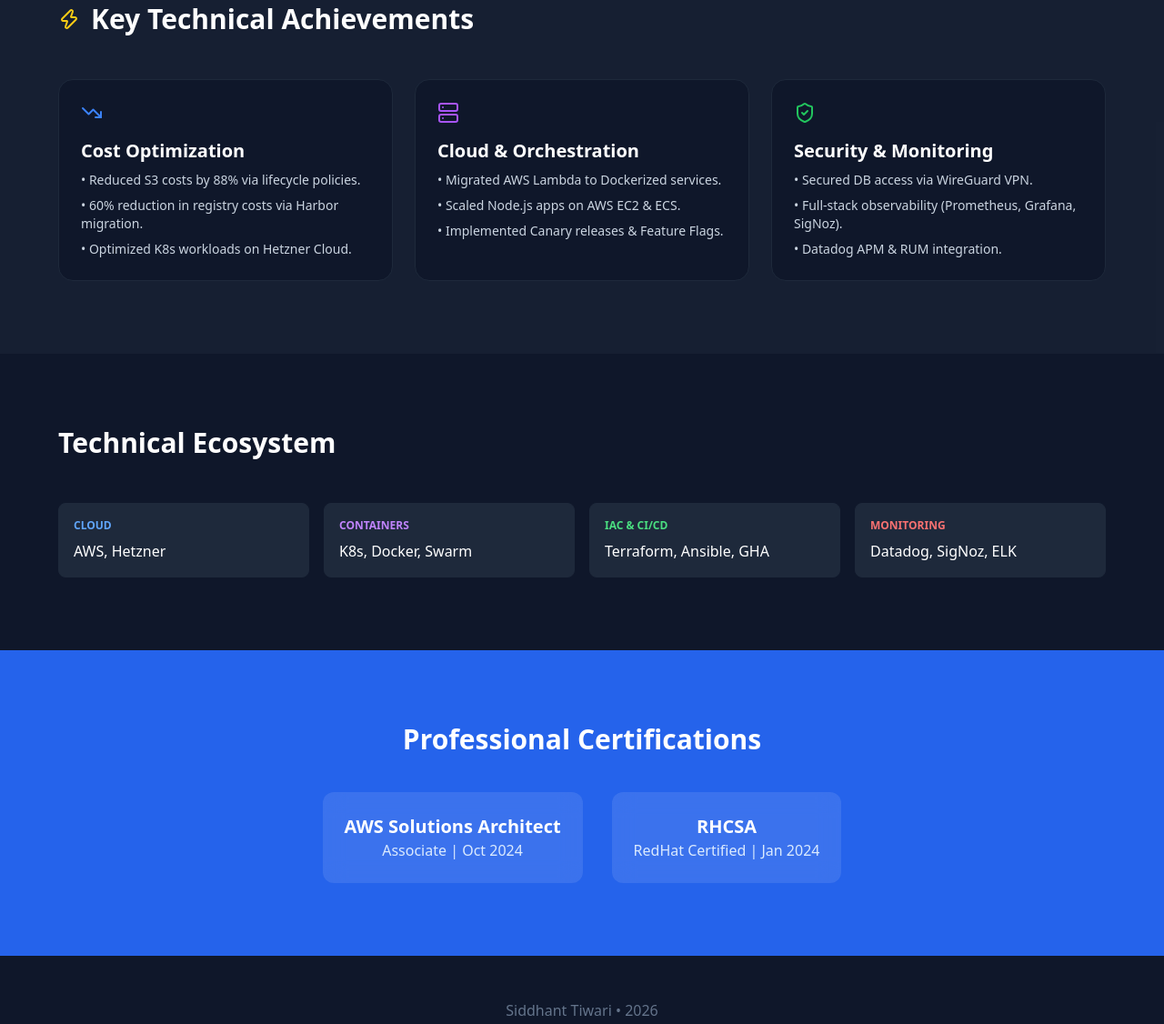
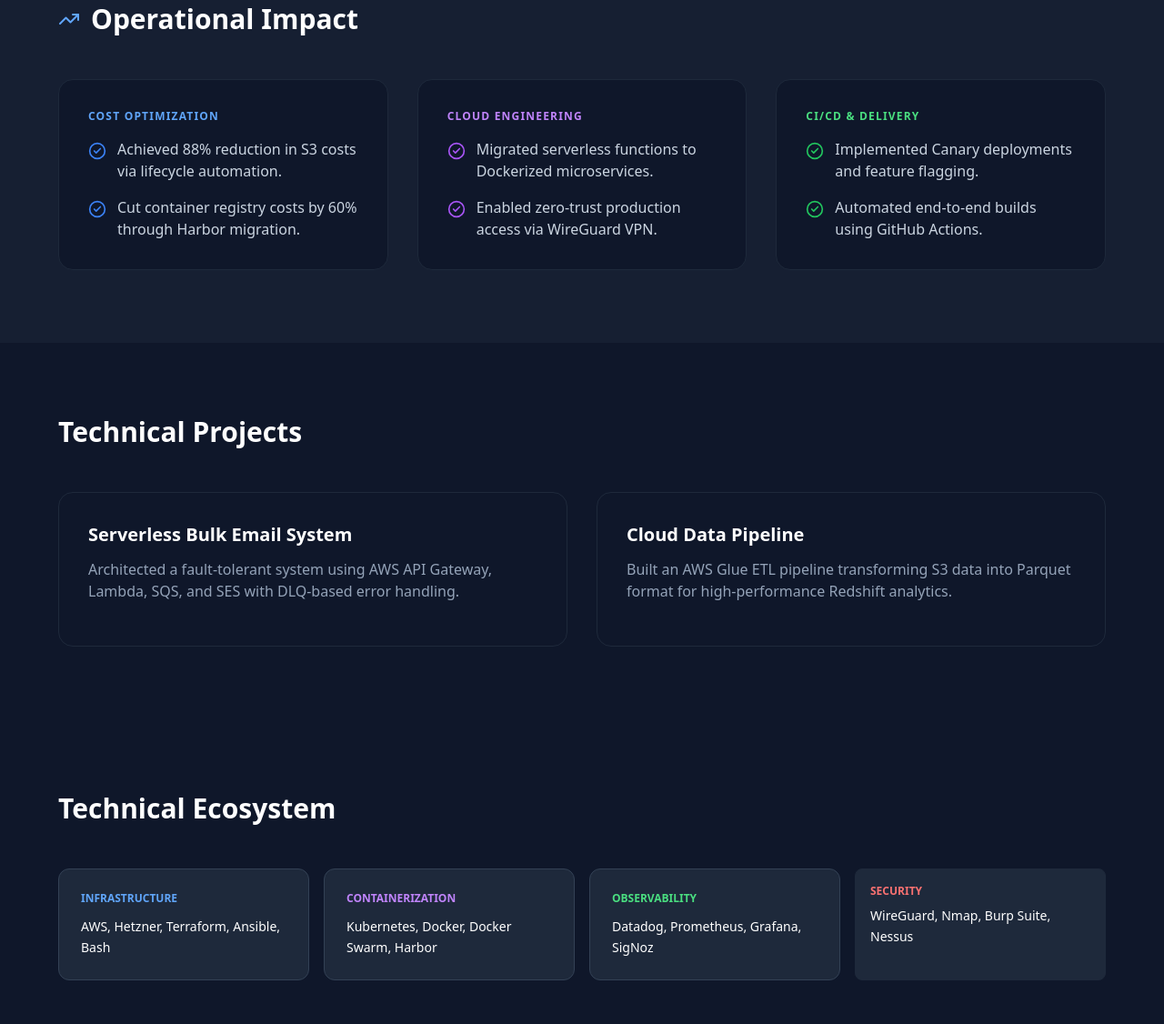
Before and after one commit to Siddhant00Tiwari/website, a plain HTML site: page index.html in a window 1280 px wide. Shown: the part 629-1755 px from the top of the page at 91% size. Drawn offline with nearby package versions, Linux system fonts and the light colour scheme.

Commit message:
Revise portfolio content and layout
Updated various sections of the portfolio page, including title, job title, and technical achievements. Enhanced the layout and content for better clarity and professionalism.

```diff
--- a/index.html
+++ b/index.html
@@ -18,29 +18,28 @@
 
     <nav class="fixed w-full bg-[#0f172a]/80 backdrop-blur-md z-50 border-b border-slate-800">
         <div class="max-w-6xl mx-auto px-6 py-4 flex justify-between items-center">
-            <span class="text-xl font-bold tracking-tighter text-white">ST.DEVOPS</span>
-            <div class="space-x-8 hidden md:flex items-center">
+            <span class="text-xl font-bold tracking-tighter text-white uppercase">S.Tiwari</span>
+            <div class="space-x-8 hidden md:flex items-center text-sm font-medium uppercase tracking-wider">
                 <a href="#impact" class="hover:text-blue-400 transition">Impact</a>
+                <a href="#projects" class="hover:text-blue-400 transition">Projects</a>
                 <a href="#skills" class="hover:text-blue-400 transition">Tech Stack</a>
                 <a href="#certifications" class="hover:text-blue-400 transition">Certifications</a>
-                <a href="mailto:tiwarisiddhant000@gmail.com" class="bg-blue-600 text-white px-5 py-2 rounded-lg hover:bg-blue-700 transition">Get in Touch</a>
             </div>
         </div>
     </nav>
 
     <section class="pt-40 pb-20 px-6">
         <div class="max-w-4xl mx-auto text-center">
-            <h1 class="text-5xl md:text-7xl font-extrabold mb-6 text-white">Siddhant Tiwari</h1>
-            <p class="text-2xl gradient-text font-semibold mb-8">DevOps & Cloud Infrastructure Engineer</p>
+            <h1 class="text-5xl md:text-7xl font-extrabold mb-6 text-white tracking-tight">Siddhant Tiwari</h1>
+            <p class="text-2xl gradient-text font-semibold mb-8">DevOps & Cloud Infrastructure Specialist</p>
             <p class="text-lg leading-relaxed text-slate-400 mb-10">
-                Specializing in building secure, scalable cloud infrastructure and high-efficiency CI/CD automation.
-                Proven track record in optimizing cloud costs by up to <span class="text-blue-400 font-bold">88%</span> and
-                enabling robust observability across complex distributed systems.
+                Engineering secure, scalable cloud architectures with a focus on automation and cost-efficiency.
+                Expertise in reducing infrastructure overhead by up to <span class="text-blue-400 font-bold">88%</span>
+                while implementing enterprise-grade observability and CI/CD workflows.
             </p>
-            <div class="flex justify-center gap-6">
-                <a href="#" class="hover:text-white transition"><i data-lucide="github"></i></a>
-                <a href="#" class="hover:text-white transition"><i data-lucide="linkedin"></i></a>
-                <a href="mailto:tiwarisiddhant000@gmail.com" class="hover:text-white transition"><i data-lucide="mail"></i></a>
+            <div class="flex justify-center gap-8 text-slate-500">
+                <a href="#" class="hover:text-white transition flex items-center gap-2"><i data-lucide="github" class="w-5 h-5"></i> GitHub</a>
+                <a href="#" class="hover:text-white transition flex items-center gap-2"><i data-lucide="linkedin" class="w-5 h-5"></i> LinkedIn</a>
             </div>
         </div>
     </section>
@@ -48,82 +47,112 @@
     <section id="impact" class="py-20 bg-[#1e293b]/50 px-6">
         <div class="max-w-6xl mx-auto">
             <h2 class="text-3xl font-bold mb-12 text-white flex items-center gap-3">
-                <i data-lucide="zap" class="text-yellow-400"></i> Key Technical Achievements
+                <i data-lucide="trending-up" class="text-blue-400"></i> Operational Impact
             </h2>
-            <div class="grid md:grid-cols-3 gap-6">
-                <div class="p-6 rounded-2xl bg-[#0f172a] border border-slate-800 hover:border-blue-500/50 transition">
-                    <div class="text-blue-500 mb-4"><i data-lucide="trending-down"></i></div>
-                    <h3 class="text-xl font-bold text-white mb-2">Cost Optimization</h3>
-                    <ul class="text-sm space-y-2">
-                        <li>• Reduced S3 costs by 88% via lifecycle policies.</li>
-                        <li>• 60% reduction in registry costs via Harbor migration.</li>
-                        <li>• Optimized K8s workloads on Hetzner Cloud.</li>
+            <div class="grid md:grid-cols-3 gap-8">
+                <div class="p-8 rounded-2xl bg-[#0f172a] border border-slate-800">
+                    <h3 class="text-blue-400 font-bold mb-4 uppercase tracking-widest text-xs">Cost Optimization</h3>
+                    <ul class="space-y-4">
+                        <li class="flex items-start gap-3">
+                            <i data-lucide="check-circle-2" class="w-5 h-5 text-blue-500 mt-1 shrink-0"></i>
+                            <span>Achieved 88% reduction in S3 costs via lifecycle automation.</span>
+                        </li>
+                        <li class="flex items-start gap-3">
+                            <i data-lucide="check-circle-2" class="w-5 h-5 text-blue-500 mt-1 shrink-0"></i>
+                            <span>Cut container registry costs by 60% through Harbor migration.</span>
+                        </li>
                     </ul>
                 </div>
-                <div class="p-6 rounded-2xl bg-[#0f172a] border border-slate-800 hover:border-blue-500/50 transition">
-                    <div class="text-purple-500 mb-4"><i data-lucide="server"></i></div>
-                    <h3 class="text-xl font-bold text-white mb-2">Cloud & Orchestration</h3>
-                    <ul class="text-sm space-y-2">
-                        <li>• Migrated AWS Lambda to Dockerized services.</li>
-                        <li>• Scaled Node.js apps on AWS EC2 & ECS.</li>
-                        <li>• Implemented Canary releases & Feature Flags.</li>
+                <div class="p-8 rounded-2xl bg-[#0f172a] border border-slate-800">
+                    <h3 class="text-purple-400 font-bold mb-4 uppercase tracking-widest text-xs">Cloud Engineering</h3>
+                    <ul class="space-y-4">
+                        <li class="flex items-start gap-3">
+                            <i data-lucide="check-circle-2" class="w-5 h-5 text-purple-500 mt-1 shrink-0"></i>
+                            <span>Migrated serverless functions to Dockerized microservices.</span>
+                        </li>
+                        <li class="flex items-start gap-3">
+                            <i data-lucide="check-circle-2" class="w-5 h-5 text-purple-500 mt-1 shrink-0"></i>
+                            <span>Enabled zero-trust production access via WireGuard VPN.</span>
+                        </li>
                     </ul>
                 </div>
-                <div class="p-6 rounded-2xl bg-[#0f172a] border border-slate-800 hover:border-blue-500/50 transition">
-                    <div class="text-green-500 mb-4"><i data-lucide="shield-check"></i></div>
-                    <h3 class="text-xl font-bold text-white mb-2">Security & Monitoring</h3>
-                    <ul class="text-sm space-y-2">
-                        <li>• Secured DB access via WireGuard VPN.</li>
-                        <li>• Full-stack observability (Prometheus, Grafana, SigNoz).</li>
-                        <li>• Datadog APM & RUM integration.</li>
+                <div class="p-8 rounded-2xl bg-[#0f172a] border border-slate-800">
+                    <h3 class="text-green-400 font-bold mb-4 uppercase tracking-widest text-xs">CI/CD & Delivery</h3>
+                    <ul class="space-y-4">
+                        <li class="flex items-start gap-3">
+                            <i data-lucide="check-circle-2" class="w-5 h-5 text-green-500 mt-1 shrink-0"></i>
+                            <span>Implemented Canary deployments and feature flagging.</span>
+                        </li>
+                        <li class="flex items-start gap-3">
+                            <i data-lucide="check-circle-2" class="w-5 h-5 text-green-500 mt-1 shrink-0"></i>
+                            <span>Automated end-to-end builds using GitHub Actions.</span>
+                        </li>
                     </ul>
                 </div>
             </div>
         </div>
     </section>
 
-    <section id="skills" class="py-20 px-6">
+    <section id="projects" class="py-20 px-6">
         <div class="max-w-6xl mx-auto">
-            <h2 class="text-3xl font-bold mb-12 text-white">Technical Ecosystem</h2>
-            <div class="grid grid-cols-2 md:grid-cols-4 gap-4">
-                <div class="p-4 border border-slate-800 rounded-lg bg-[#1e293b]">
-                    <p class="text-blue-400 font-bold text-xs uppercase mb-2">Cloud</p>
-                    <p class="text-white">AWS, Hetzner</p>
+            <h2 class="text-3xl font-bold mb-12 text-white">Technical Projects</h2>
+            <div class="grid md:grid-cols-2 gap-8">
+                <div class="p-8 border border-slate-800 rounded-2xl hover:bg-slate-800/30 transition">
+                    <h3 class="text-xl font-bold text-white mb-3">Serverless Bulk Email System</h3>
+                    <p class="text-slate-400 mb-4">Architected a fault-tolerant system using AWS API Gateway, Lambda, SQS, and SES with DLQ-based error handling.</p>
                 </div>
-                <div class="p-4 border border-slate-800 rounded-lg bg-[#1e293b]">
-                    <p class="text-purple-400 font-bold text-xs uppercase mb-2">Containers</p>
-                    <p class="text-white">K8s, Docker, Swarm</p>
-                </div>
-                <div class="p-4 border border-slate-800 rounded-lg bg-[#1e293b]">
-                    <p class="text-green-400 font-bold text-xs uppercase mb-2">IaC & CI/CD</p>
-                    <p class="text-white">Terraform, Ansible, GHA</p>
-                </div>
-                <div class="p-4 border border-slate-800 rounded-lg bg-[#1e293b]">
-                    <p class="text-red-400 font-bold text-xs uppercase mb-2">Monitoring</p>
-                    <p class="text-white">Datadog, SigNoz, ELK</p>
+                <div class="p-8 border border-slate-800 rounded-2xl hover:bg-slate-800/30 transition">
+                    <h3 class="text-xl font-bold text-white mb-3">Cloud Data Pipeline</h3>
+                    <p class="text-slate-400 mb-4">Built an AWS Glue ETL pipeline transforming S3 data into Parquet format for high-performance Redshift analytics.</p>
                 </div>
             </div>
         </div>
     </section>
 
-    <section id="certifications" class="py-20 bg-blue-600 px-6 text-white">
-        <div class="max-w-4xl mx-auto text-center">
-            <h2 class="text-3xl font-bold mb-10">Professional Certifications</h2>
-            <div class="flex flex-col md:flex-row gap-8 justify-center">
-                <div class="bg-white/10 p-6 rounded-xl backdrop-blur-md">
-                    <h3 class="font-bold text-xl">AWS Solutions Architect</h3>
-                    <p class="text-blue-100">Associate | Oct 2024</p>
+    <section id="skills" class="py-20 bg-[#0f172a] px-6">
+        <div class="max-w-6xl mx-auto">
+            <h2 class="text-3xl font-bold mb-12 text-white">Technical Ecosystem</h2>
+            <div class="grid grid-cols-2 lg:grid-cols-4 gap-4">
+                <div class="p-6 rounded-xl bg-[#1e293b] border border-slate-700">
+                    <p class="text-blue-400 font-bold text-xs uppercase mb-3">Infrastructure</p>
+                    <p class="text-white text-sm leading-relaxed">AWS, Hetzner, Terraform, Ansible, Bash</p>
                 </div>
-                <div class="bg-white/10 p-6 rounded-xl backdrop-blur-md">
-                    <h3 class="font-bold text-xl">RHCSA</h3>
-                    <p class="text-blue-100">RedHat Certified | Jan 2024</p>
+                <div class="p-6 rounded-xl bg-[#1e293b] border border-slate-700">
+                    <p class="text-purple-400 font-bold text-xs uppercase mb-3">Containerization</p>
+                    <p class="text-white text-sm leading-relaxed">Kubernetes, Docker, Docker Swarm, Harbor</p>
+                </div>
+                <div class="p-6 rounded-xl bg-[#1e293b] border border-slate-700">
+                    <p class="text-green-400 font-bold text-xs uppercase mb-3">Observability</p>
+                    <p class="text-white text-sm leading-relaxed">Datadog, Prometheus, Grafana, SigNoz</p>
+                </div>
+                <div class="p-4 border border-slate-800 rounded-lg bg-[#1e293b]">
+                    <p class="text-red-400 font-bold text-xs uppercase mb-2">Security</p>
+                    <p class="text-white text-sm leading-relaxed">WireGuard, Nmap, Burp Suite, Nessus</p>
                 </div>
             </div>
         </div>
     </section>
 
-    <footer class="py-12 text-center text-slate-500">
-        <p>Siddhant Tiwari &bull; 2026</p>
+    <section id="certifications" class="py-24 bg-gradient-to-br from-blue-700 to-indigo-900 px-6 text-white text-center">
+        <div class="max-w-4xl mx-auto">
+            <h2 class="text-3xl font-bold mb-12">Verified Professional Credentials</h2>
+            <div class="grid md:grid-cols-2 gap-6">
+                <div class="bg-white/10 p-8 rounded-2xl backdrop-blur-md border border-white/20">
+                    <div class="flex justify-center mb-4"><i data-lucide="award" class="w-10 h-10"></i></div>
+                    <h3 class="font-bold text-xl mb-1">AWS Certified Solutions Architect</h3>
+                    <p class="text-blue-200 text-sm">Associate | Oct 2024 — Oct 2027</p>
+                </div>
+                <div class="bg-white/10 p-8 rounded-2xl backdrop-blur-md border border-white/20">
+                    <div class="flex justify-center mb-4"><i data-lucide="shield-check" class="w-10 h-10"></i></div>
+                    <h3 class="font-bold text-xl mb-1">RHCSA</h3>
+                    <p class="text-blue-200 text-sm">RedHat Certified Administrator | Jan 2024</p>
+                </div>
+            </div>
+        </div>
+    </section>
+
+    <footer class="py-12 border-t border-slate-800 text-center text-slate-500 text-sm">
+        <p>Siddhant Tiwari &bull; DevOps Portfolio 2026</p>
     </footer>
 
     <script>
```
